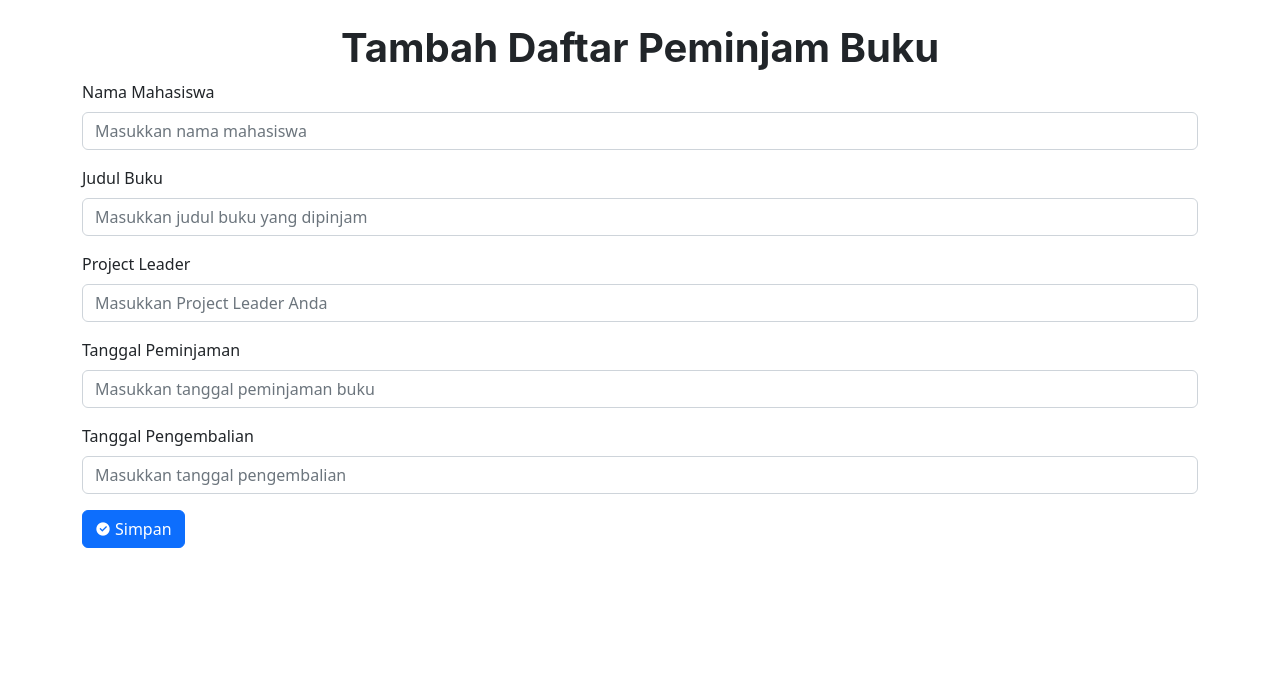
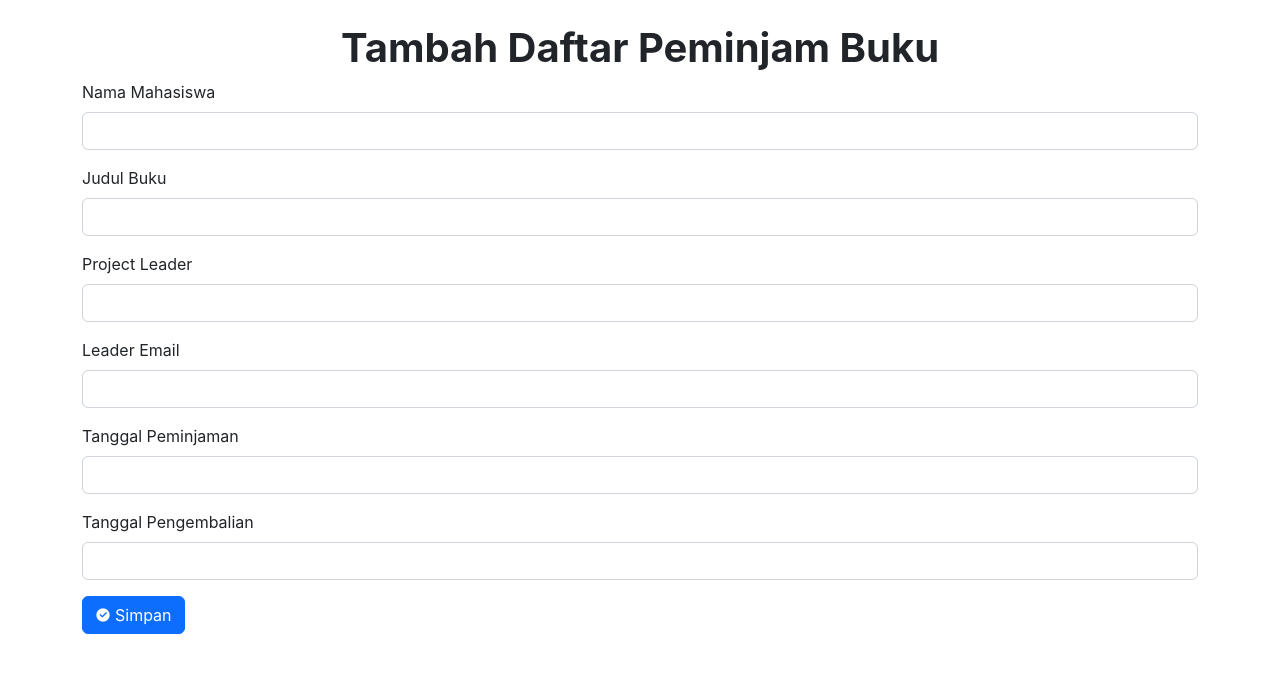
Before and after one commit to daffaharizal/project-monitoring, a CodeIgniter 4 app: template app/Views/add_data_pinjam.php in a window 1280 px wide. Shown: the top 673 px of the page. Run offline with PHP 8.4 and a stand-in for CodeIgniter, Linux system fonts and the light colour scheme; the template is opened without the code that fills it, so the values that code supplies are empty; some libraries are stand-ins or nearby versions.

Commit message:
docs: add leader email and update font

```diff
--- a/app/Models/PinjamModel.php
+++ b/app/Models/PinjamModel.php
@@ -9,5 +9,5 @@ class PinjamModel extends Model
   protected $table = 'tabel_pinjam_buku';
   protected $primaryKey = 'id';
   protected $returnType = 'object';
-  protected $allowedFields = ['tanggal_pinjam', 'nama_mahasiswa', 'judul_buku', 'project_leader', 'tanggal_pengembalian'];
+  protected $allowedFields = ['tanggal_pinjam', 'nama_mahasiswa', 'judul_buku', 'project_leader', 'leader_email', 'tanggal_pengembalian'];
 }
--- a/app/Views/add_data_pinjam.php
+++ b/app/Views/add_data_pinjam.php
@@ -14,27 +14,31 @@
   <script src="https://cdn.jsdelivr.net/npm/bootstrap@5.2.2/dist/js/bootstrap.bundle.min.js" integrity="sha384-OERcA2EqjJCMA+/3y+gxIOqMEjwtxJY7qPCqsdltbNJuaOe923+mo//f6V8Qbsw3" crossorigin="anonymous"></script>
   <div class="container">
     <h1 style="font-family: 'Inter', sans-serif;" class="fw-bold text-center mt-4"> Tambah Daftar Peminjam Buku </h1>
-    <form method="post" action="<?= base_url('proses_add_pinjam') ?>">
+    <form style="font-family: 'Inter', sans-serif;" method="post" action="<?= base_url('proses_add_pinjam') ?>">
 
       <div class="mb-3">
         <label for="exampleFormControlInput1" class="form-label"> Nama Mahasiswa </label>
-        <input type="text" class="form-control" id="nama_mahasiswa" name="nama_mahasiswa" placeholder="Masukkan nama mahasiswa">
+        <input type="text" class="form-control" id="nama_mahasiswa" name="nama_mahasiswa">
       </div>
       <div class="mb-3">
         <label for="exampleFormControlInput1" class="form-label"> Judul Buku </label>
-        <input type="text" class="form-control" id="judul_buku" name="judul_buku" placeholder="Masukkan judul buku yang dipinjam">
+        <input type="text" class="form-control" id="judul_buku" name="judul_buku">
       </div>
       <div class="mb-3">
         <label for="exampleFormControlInput1" class="form-label"> Project Leader </label>
-        <input type="text" class="form-control" id="project_leader" name="project_leader" placeholder="Masukkan Project Leader Anda">
+        <input type="text" class="form-control" id="project_leader" name="project_leader">
+      </div>
+      <div class="mb-3">
+        <label for="exampleFormControlInput1" class="form-label"> Leader Email </label>
+        <input type="text" class="form-control" id="leader_email" name="leader_email">
       </div>
       <div class="mb-3">
         <label for="exampleFormControlInput1" class="form-label"> Tanggal Peminjaman </label>
-        <input type="text" class="form-control" id="tanggal_pinjam" name="tanggal_pinjam" placeholder="Masukkan tanggal peminjaman buku">
+        <input type="text" class="form-control" id="tanggal_pinjam" name="tanggal_pinjam">
       </div>
       <div class="mb-3">
         <label for="exampleFormControlInput1" class="form-label"> Tanggal Pengembalian </label>
-        <input type="text" class="form-control" id="tanggal_pengembalian" name="tanggal_pengembalian" placeholder="Masukkan tanggal pengembalian">
+        <input type="text" class="form-control" id="tanggal_pengembalian" name="tanggal_pengembalian">
       </div>
       <div class="mb-3">
         <button type="submit" class="btn btn-primary d-flex align-items-center"><i class="ri-checkbox-circle-fill me-1"></i> Simpan</button>
--- a/app/Views/pinjam.php
+++ b/app/Views/pinjam.php
@@ -39,7 +39,10 @@
               <td><?= $no; ?></td>
               <td><?= $pinjam->nama_mahasiswa; ?></td>
               <td><?= $pinjam->judul_buku; ?></td>
-              <td><?= $pinjam->project_leader; ?></td>
+              <td>
+                <p class="m-0"><?= $pinjam->project_leader; ?></p>
+                <p class="text-secondary mb-2"><?= $pinjam->leader_email; ?></p>
+              </td>
               <td><?= $pinjam->tanggal_pinjam; ?></td>
               <td><?= $pinjam->tanggal_pengembalian; ?></td>
               <td class="pl-2">
```
